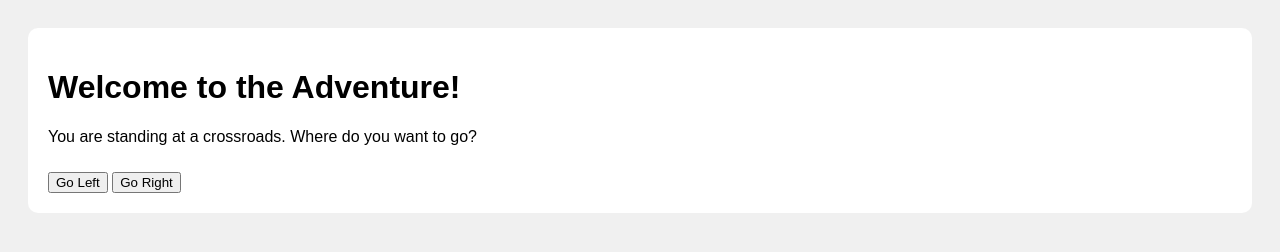
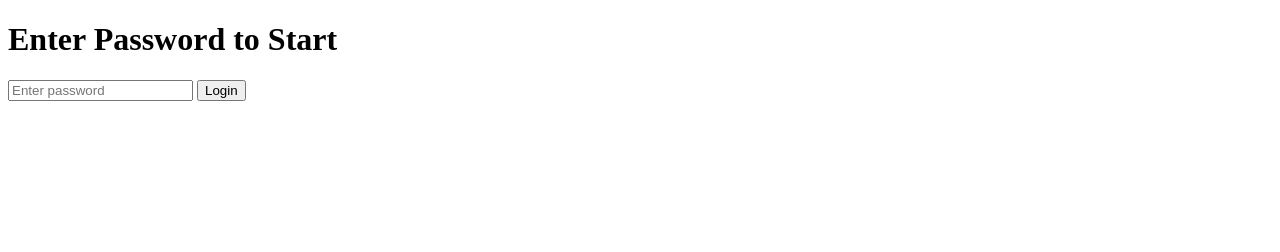
Before and after one commit to Shanehuat/SMGAME, a plain HTML site: page index.html in a window 1280 px wide. Drawn offline with Linux system fonts and the light colour scheme.

Commit message:
Update index.html

```diff
--- a/index.html
+++ b/index.html
@@ -3,28 +3,23 @@
 <head>
   <meta charset="UTF-8">
   <meta name="viewport" content="width=device-width, initial-scale=1.0">
-  <title>Simple Text Adventure</title>
-  <style>
-    body { font-family: Arial, sans-serif; padding: 20px; background: #f0f0f0; }
-    #game { background: white; padding: 20px; border-radius: 10px; }
-    button { margin-top: 10px; }
-  </style>
+  <title>Game Login</title>
 </head>
 <body>
-  <div id="game">
-    <h1>Welcome to the Adventure!</h1>
-    <p id="story">You are standing at a crossroads. Where do you want to go?</p>
-    <button onclick="choose('left')">Go Left</button>
-    <button onclick="choose('right')">Go Right</button>
-  </div>
+  <h1>Enter Password to Start</h1>
+  <input type="password" id="passwordInput" placeholder="Enter password">
+  <button onclick="checkPassword()">Login</button>
+  <p id="error" style="color: red;"></p>
 
   <script>
-    function choose(direction) {
-      const story = document.getElementById('story');
-      if (direction === 'left') {
-        story.textContent = "You meet a dragon! 🐉 Game Over.";
-      } else if (direction === 'right') {
-        story.textContent = "You find a treasure chest! 🪙 You Win!";
+    function checkPassword() {
+      const password = document.getElementById('passwordInput').value;
+      const errorMsg = document.getElementById('error');
+
+      if (password === "12345") {
+        window.location.href = "page2.html"; // Go to the next page
+      } else {
+        errorMsg.textContent = "Incorrect password. Try again!";
       }
     }
   </script>
```
